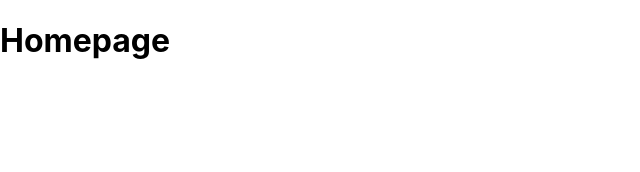
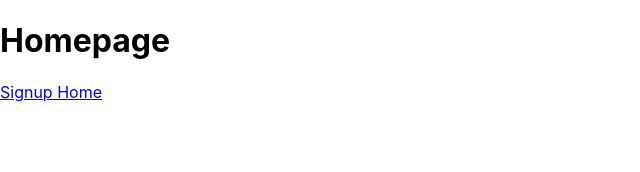
Before and after one commit to leothebeagle/siwa-ecommerce-react-frontend, a React (Create React App) app: page / in a window 1280 px wide. Shown: the top 172 px of the page, without its empty margins (0-640 px from the left). Built offline with nearby package versions, Linux system fonts and the light colour scheme.

Commit message:
Inclued Navabar in Homepage

```diff
--- a/src/components/Home.js
+++ b/src/components/Home.js
@@ -1,11 +1,12 @@
 import React, { Component } from 'react';
-
+import Navbar from '../containers/Navbar';
 
 class Home extends Component {
     render() {
         return(
             <div>
                 <h1>Homepage</h1>
+                <Navbar />
             </div>
         )
     }
```
